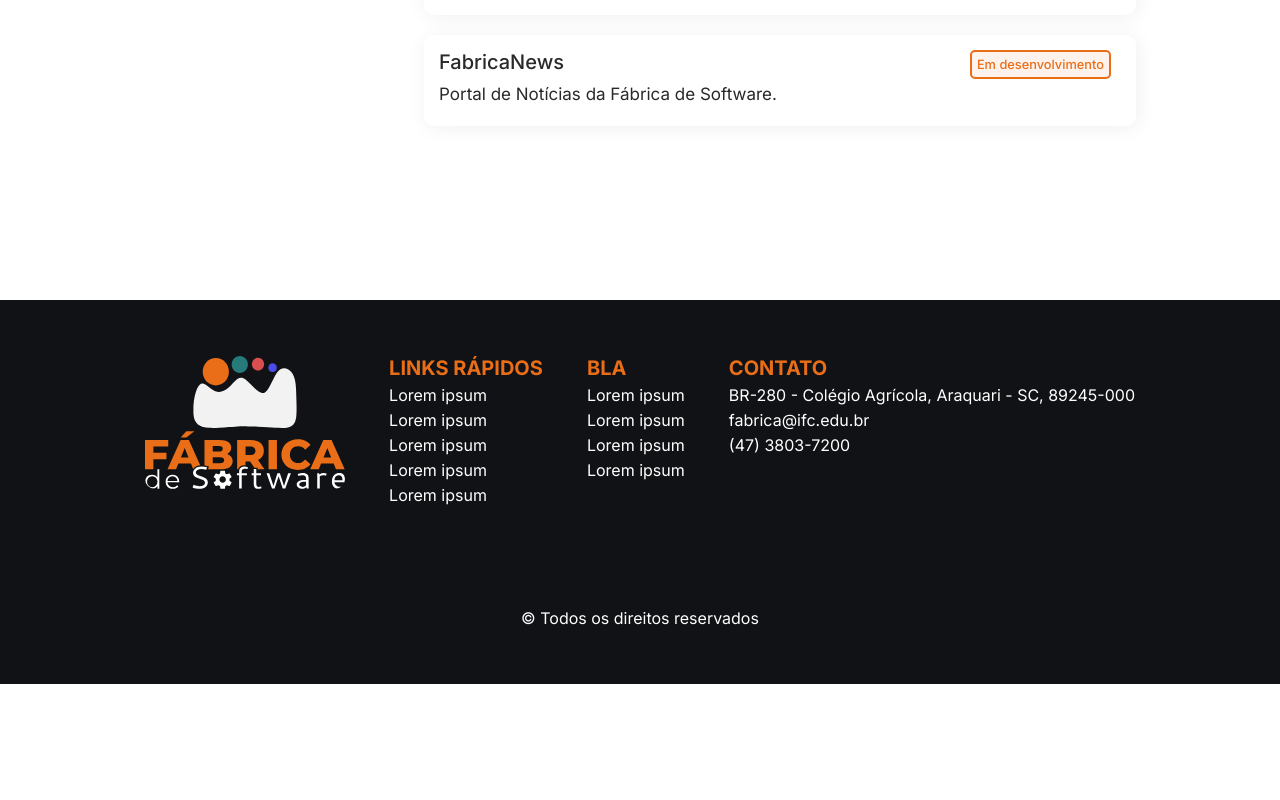
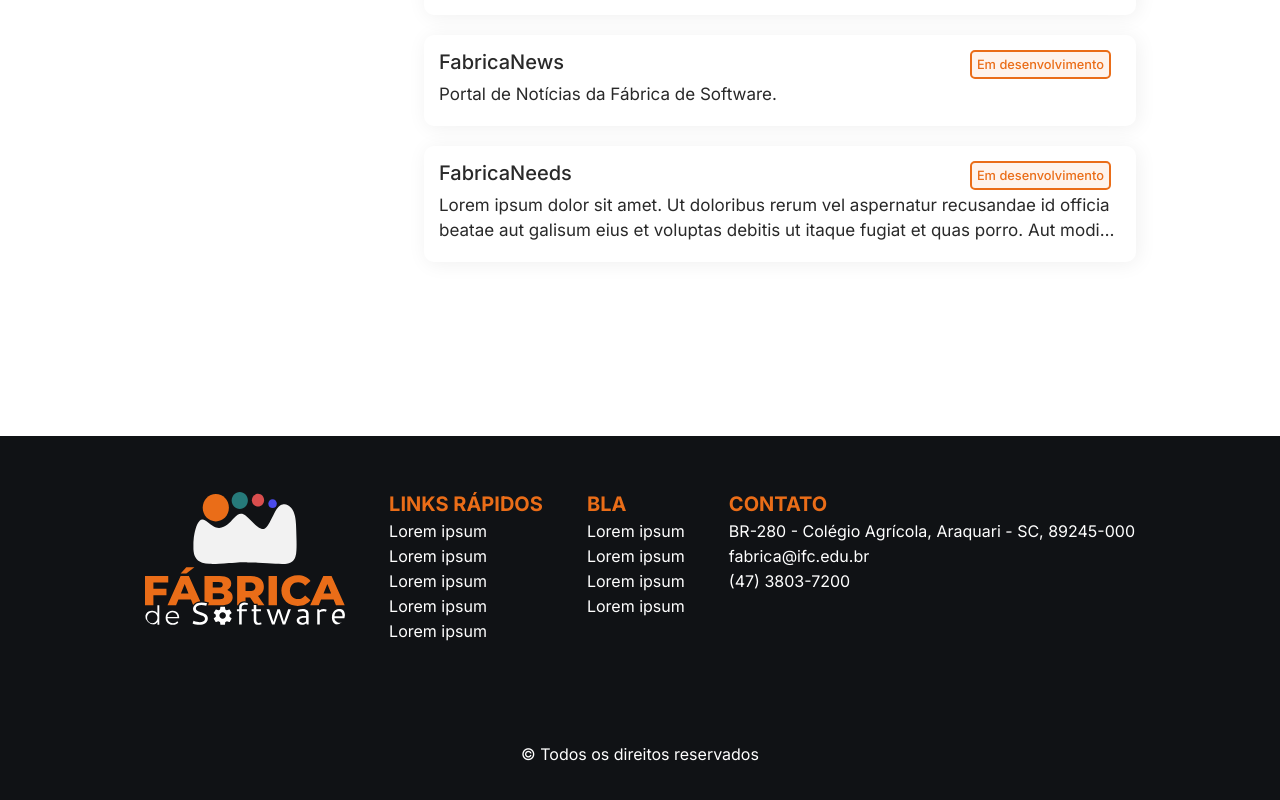
Before and after one commit to fabricadesoftware-ifc/FabricaPortal, a Vue app: page /member/1 in a window 1280 px wide. Shown: the part 779-1579 px from the top of the page. Before the commit the page ends 1463 px from the top, so only its background shows below. Built offline with nearby package versions, Linux system fonts and the light colour scheme; some icons are missing.

Commit message:
chore: Update members data

```diff
--- a/src/_data/members.ts
+++ b/src/_data/members.ts
@@ -2,7 +2,7 @@
   id: string
   name: string
   image: string
-  description: string
+  description?: string
   occupation: IOccupations
   projectIds?: string[]
   publicationIds?: string[]
@@ -20,28 +20,6 @@
   type?: string
 }
 
-const redesSociais: Array<ILink> = [
-  {
-    icon: 'github',
-    href: '',
-    type: 'logo'
-  },
-  {
-    icon: 'linkedin',
-    href: '',
-    type: 'logo'
-  },
-  {
-    icon: 'twitter',
-    href: '',
-    type: 'logo'
-  },
-  {
-    icon: 'link',
-    href: '',
-    type: ''
-  }
-]
 const occupations: Array<IOccupations> = [
   {
     id: '1',
@@ -76,7 +54,7 @@
       id: '1',
       description: 'Professor'
     },
-    projectIds: ['7', '16', '10'],
+    projectIds: ['7', '16', '10', '11'],
     socialLinks: [
       {
         icon: 'github',
@@ -89,13 +67,13 @@
         type: 'logo'
       },
       {
-        icon: 'twitter',
-        href: 'https://twitter.com/ldmfabio',
-        type: 'logo'
+        icon: 'link',
+        href: 'https://buscatextual.cnpq.br/buscatextual/visualizacv.do;jsessionid=861850B8C5D3CDD40E48946E9E30EF06.buscatextual_0',
+        type: ''
       },
       {
         icon: 'link',
-        href: 'https://buscatextual.cnpq.br/buscatextual/visualizacv.do;jsessionid=861850B8C5D3CDD40E48946E9E30EF06.buscatextual_0',
+        href: 'https://about.me/ldmfabio',
         type: ''
       }
     ]
@@ -112,7 +90,7 @@
       description: 'Professor'
     },
     publicationIds: ['1'],
-    projectIds: ['7', '6', '1', '16','10'],
+    projectIds: ['7', '6', '1', '16', '10', '11'],
     socialLinks: [
       {
         icon: 'github',
@@ -201,7 +179,13 @@
     name: 'Geovana Sophia Horodeski',
     description: 'Gosto de filmes, ABBA e FrontEnd',
     projectIds: ['16'],
-
+    socialLinks: [
+      {
+        icon: 'github',
+        href: 'https://github.com/horodeski',
+        type: 'logo'
+      },
+    ],
     occupation: {
       id: '2',
       description: 'Aluna'
@@ -235,22 +219,9 @@
         href: 'https://github.com/dudubarbaro',
         type: 'logo'
       },
-    ]
-  },
-    {
-    id: '12',
-    image: 'https://avatars.githubusercontent.com/u/99221824?v=4',
-    name: 'Eduardo Barbaro',
-    description: '',
-    occupation: {
-      id: '2',
-      description: 'Aluno'
-    },
-    projectIds: ['10', '18'],
-    socialLinks: [
       {
-        icon: 'github',
-        href: 'https://github.com/dudubarbaro',
+        icon: 'linkedin',
+        href: 'https://www.linkedin.com/in/eduardo-barbaro/',
         type: 'logo'
       },
     ]
@@ -271,6 +242,11 @@
         href: 'https://github.com/LucasLutf',
         type: 'logo'
       },
+      {
+        icon: 'linkedin',
+        href: 'https://www.linkedin.com/in/lucas-lutf/',
+        type: 'logo'
+      },
     ]
   },
   {
@@ -289,22 +265,9 @@
         href: 'https://github.com/davigtomaz',
         type: 'logo'
       },
-    ]
-  },
-  {
-    id: '15',
-    image: 'https://avatars.githubusercontent.com/u/29065500?v=4',
-    name: 'Vinícius Acordi Soethe',
-    description: '',
-    occupation: {
-      id: '2',
-      description: 'Aluno'
-    },
-    projectIds: ['10'],
-    socialLinks: [
       {
-        icon: 'github',
-        href: 'https://github.com/ViniciusAcordiSoethe',
+        icon: 'linkedin',
+        href: 'https://www.linkedin.com/in/davi-gabriel-tomaz-0425a6242/',
         type: 'logo'
       },
     ]
@@ -325,6 +288,11 @@
         href: 'https://github.com/BrunnoDC',
         type: 'logo'
       },
+      {
+        icon: 'linkedin',
+        href: 'https://www.linkedin.com/in/brunno-duarte-da-cunha-094765268/',
+        type: 'logo'
+      },
     ]
   },
   {
@@ -343,8 +311,162 @@
         href: 'https://github.com/snow-sr',
         type: 'logo'
       },
+      {
+        icon: 'linkedin',
+        href: 'https://www.linkedin.com/in/jo%C3%A3o-felipi-cardoso-a1710522b/',
+        type: 'logo'
+      },
+    ]
+  },
+  {
+    id: '19',
+    image: 'https://avatars.githubusercontent.com/u/102876502?v=4',
+    name: 'Gabriela Andrade',
+    description: 'Graduanda em Sistemas de Informação no Instituto Federal Catarinense.',
+    occupation: {
+      id: '4',
+      description: 'Graduação'
+    },
+    socialLinks: [
+      {
+        icon: 'github',
+        href: 'https://github.com/andrade-gabriela',
+        type: 'logo'
+      },
+    ]
+  },
+  {
+    id: '15',
+    image: 'https://avatars.githubusercontent.com/u/29065500?v=4',
+    name: 'Vinícius Acordi Soethe',
+    description: 'DevOps Developer.',
+    projectIds: ['10', '7'],
+    occupation: {
+      id: '4',
+      description: 'Graduação'
+    },
+    socialLinks: [
+      {
+        icon: 'github',
+        href: 'https://github.com/ViniciusAcordiSoethe',
+        type: 'logo'
+      },
+      {
+        icon: 'linkedin',
+        href: 'https://www.linkedin.com/in/viniciusacordisoethe/',
+        type: 'logo'
+      },
+    ]
+  },
+  {
+    id: '20',
+    image: 'https://avatars.githubusercontent.com/u/56761360?v=4',
+    name: 'Gabriel Lopes Pereira',
+    description: 'Student at IFC Campus Araquari.',
+    projectIds: ['10'],
+    occupation: {
+      id: '4',
+      description: 'Graduação'
+    },
+    socialLinks: [
+      {
+        icon: 'github',
+        href: 'https://github.com/ogabrielpereira',
+        type: 'logo'
+      },
+      {
+        icon: 'linkedin',
+        href: 'https://www.linkedin.com/in/ogabrielpereiraa/',
+        type: 'logo'
+      },
+    ]
+  },
+  {
+    id: '21',
+    image: 'https://avatars.githubusercontent.com/u/106831722?v=4',
+    name: 'Lucas Gabriel Antonete',
+    description: 'IFC - Araquari 2/3 Membro da Fábrica de Software.',
+    occupation: {
+      id: '2',
+      description: 'Aluno'
+    },
+    socialLinks: [
+      {
+        icon: 'github',
+        href: 'https://github.com/LucasGabrielAntonete',
+        type: 'logo'
+      },
+    ]
+  },
+  {
+    id: '22',
+    image: 'https://media.licdn.com/dms/image/C4E03AQF8MNTXrbyv9A/profile-displayphoto-shrink_200_200/0/1570580140629?e=1698278400&v=beta&t=TTrEJ2ZD5LhpoDCvWUt70PnlulkVZDyN-C_9Gq7Z5qg',
+    name: 'Marco André Mendes',
+    description: 'Professor no IFC, desenvolvedor Python e Django.',
+    projectIds: ['7', '11'],
+    occupation: {
+      id: '1',
+      description: 'Professor'
+    },
+    socialLinks: [
+      {
+        icon: 'github',
+        href: 'https://github.com/marrcandre',
+        type: 'logo'
+      },
+      {
+        icon: 'linkedin',
+        href: 'https://www.linkedin.com/in/marrcandre/',
+        type: 'logo'
+      },
+      {
+        icon: 'link',
+        href: 'https://marrcandre.blogspot.com/',
+        type: ''
+      },
+      {
+        icon: 'link',
+        href: 'https://buscatextual.cnpq.br/buscatextual/visualizacv.do/',
+        type: ''
+      }
+    ]
+  },
+  {
+    id: '23',
+    image: 'https://avatars.githubusercontent.com/u/106831397?v=4',
+    name: 'Vinícius Nilo Hiansdt',
+    description: 'Full time student, studying information technology and interested in self-improvement, coding and calisthenics',
+    projectIds: ['11'],
+    occupation: {
+      id: '2',
+      description: 'Aluno'
+    },
+    socialLinks: [
+      {
+        icon: 'github',
+        href: 'https://github.com/Hiansdt',
+        type: 'logo'
+      },
+    ]
+  },
+  {
+    id: '24',
+    image: 'https://avatars.githubusercontent.com/u/50590861?v=4',
+    name: 'Mateus Lopes Albano',
+    description: 'Possui ensino-medio-segundo-graupelo Instituto Federal Catarinense(2021). Tem experiência na área de Ciência da Computação, com ênfase em Sistemas de Computação.',
+    projectIds: ['7'],
+    occupation: {
+      id: '4',
+      description: 'Graduação'
+    },
+    socialLinks: [
+      {
+        icon: 'github',
+        href: 'https://github.com/mateus-lopes',
+        type: 'logo'
+      },
     ]
   },
 ]
 
-export { type IMembers, members, type IOccupations, occupations, type ILink, redesSociais }
+export { type IMembers, members, type IOccupations, occupations, type ILink }
```
